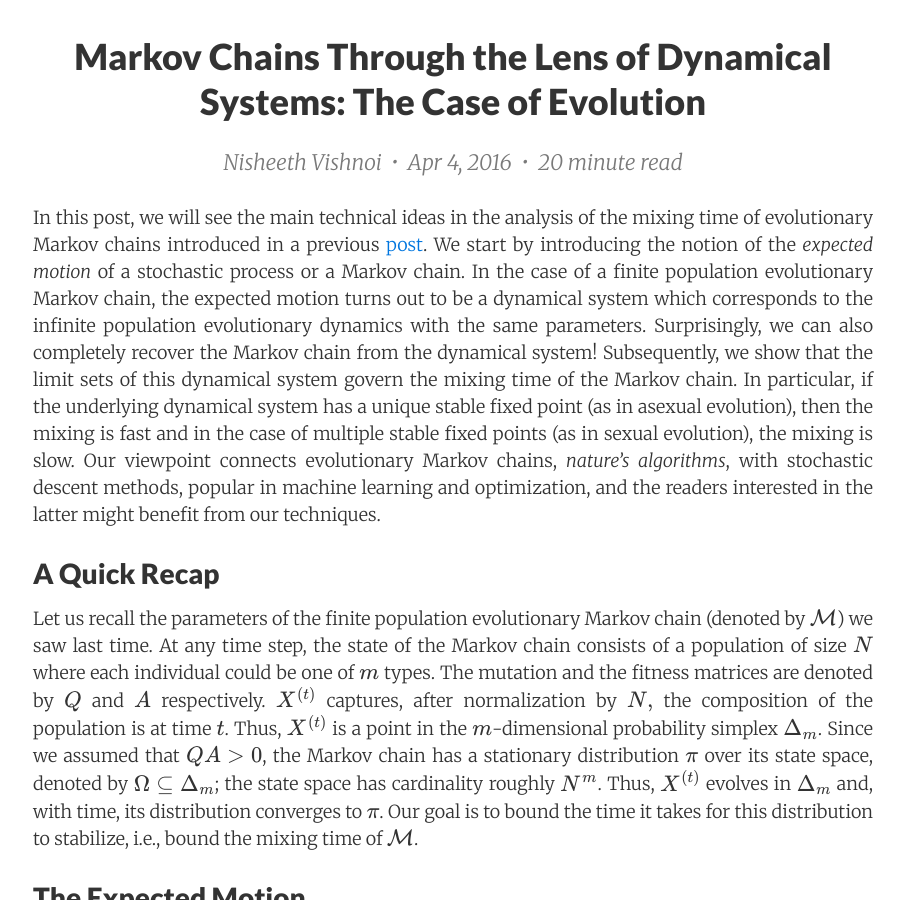
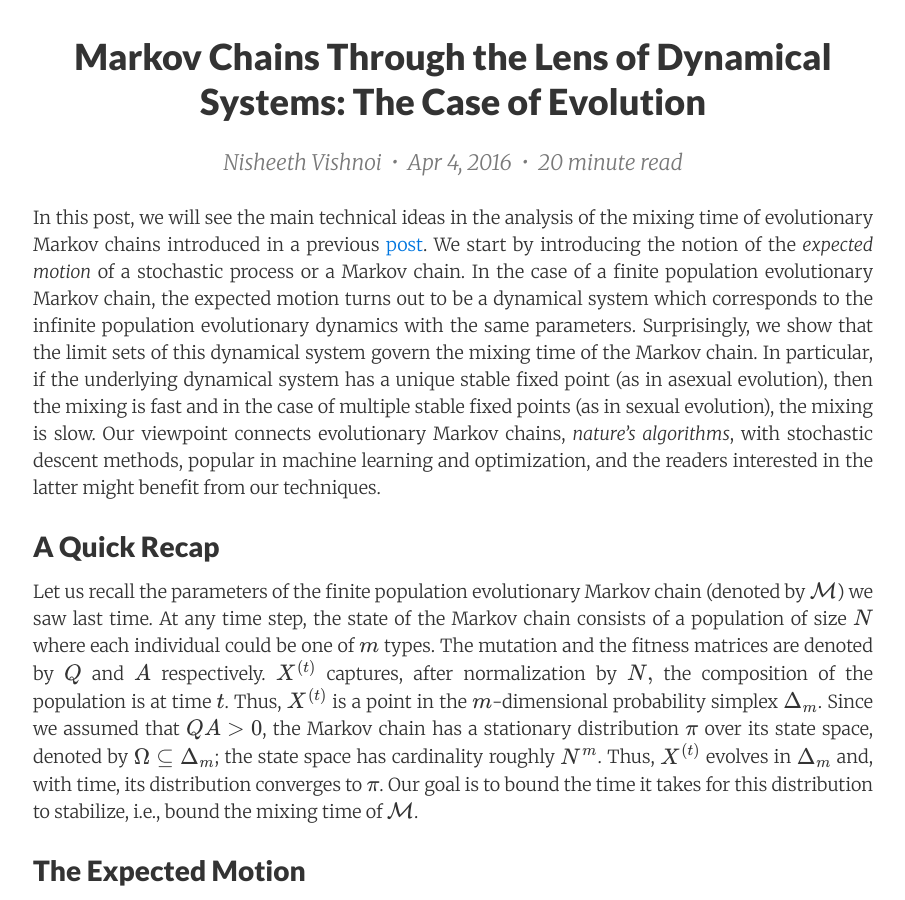
Before and after one commit to offconvex/offconvex.github.io, a Jekyll site: the page built from _posts/2016-04-04-markov-chains-dynamical-systems.md, in a window 1280 px wide and 900 px high, scrolled down 310 px. Shown: the whole window, without its empty margins (187-1092 px from the left). Built offline with Jekyll 4.4.1, drawn with Linux system fonts in a browser that asks for light colours; nearby versions of some CDN libraries; formulas are drawn with MathJax 3; comment, search, counter and statistics services are not loaded.

Commit message:
Update 2016-04-04-markov-chains-dynamical-systems.md

```diff
--- a/_posts/2016-04-04-markov-chains-dynamical-systems.md
+++ b/_posts/2016-04-04-markov-chains-dynamical-systems.md
@@ -10,8 +10,7 @@ visible:    True
 In this post, we will see the main technical ideas in the analysis of the mixing time of evolutionary Markov chains introduced in a previous [post](http://www.offconvex.org/2016/03/07/evolution-markov-chains/).
 We start by introducing the notion of the *expected motion* of a stochastic process or a Markov chain.
 In the case of a finite population evolutionary Markov chain, the expected motion turns out to be a dynamical system which corresponds to the infinite population evolutionary dynamics with the same parameters.
-Surprisingly, we can also completely recover the Markov chain from the dynamical system!
-Subsequently, we show that the limit sets of this dynamical system govern the mixing time of the Markov chain.
+Surprisingly, we show that the limit sets of this dynamical system govern the mixing time of the Markov chain.
 In particular, if the underlying dynamical system has a unique stable fixed point (as in asexual evolution), then the mixing is fast and in the case of multiple stable fixed points (as in sexual evolution), the mixing is slow.
 Our viewpoint connects evolutionary Markov chains, *nature's algorithms*, with stochastic descent methods, popular in machine learning and optimization, and the readers interested in the latter might benefit from our techniques.
 
```
